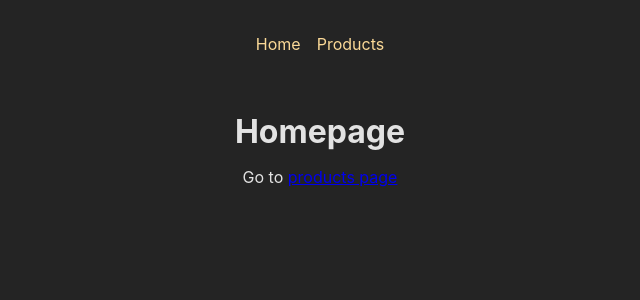
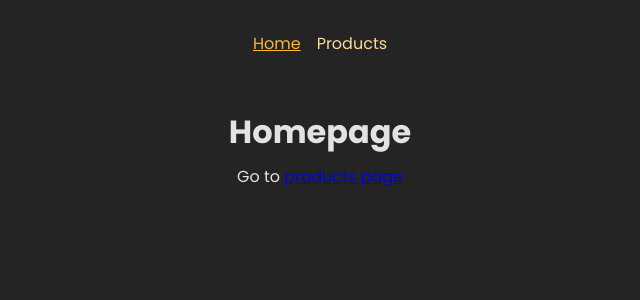
Before and after one commit to joaodslourenco/react-router-new, a React (Create React App) app: page / in a window 1280 px wide. Shown: the top 300 px of the page, without its empty margins (320-960 px from the left). Built offline with nearby package versions, Linux system fonts and the light colour scheme.

Commit message:
feat: change to navlink

```diff
--- a/src/components/MainNavigation.jsx
+++ b/src/components/MainNavigation.jsx
@@ -1,4 +1,4 @@
-import { Link } from "react-router-dom";
+import { NavLink } from "react-router-dom";
 import classes from "./MainNavigation.module.css";
 
 function MainNavigation() {
@@ -7,10 +7,25 @@ function MainNavigation() {
       <nav>
         <ul className={classes.list}>
           <li>
-            <Link to="/">Home</Link>
+            <NavLink
+              to="/"
+              className={({ isActive }) =>
+                isActive ? classes.active : undefined
+              }
+              end
+            >
+              Home
+            </NavLink>
           </li>
           <li>
-            <Link to="/products">Products</Link>
+            <NavLink
+              to="/products"
+              className={({ isActive }) =>
+                isActive ? classes.active : undefined
+              }
+            >
+              Products
+            </NavLink>
           </li>
         </ul>
       </nav>
--- a/src/index.css
+++ b/src/index.css
@@ -1,9 +1,11 @@
+@import url("https://fonts.googleapis.com/css2?family=Poppins:wght@400;700&display=swap");
+
 * {
   box-sizing: border-box;
 }
 
 :root {
-  font-family: Inter, Avenir, Helvetica, Arial, sans-serif;
+  font-family: "Poppins", Inter, Avenir, Helvetica, Arial, sans-serif;
   font-size: 16px;
   line-height: 24px;
   font-weight: 400;
```
